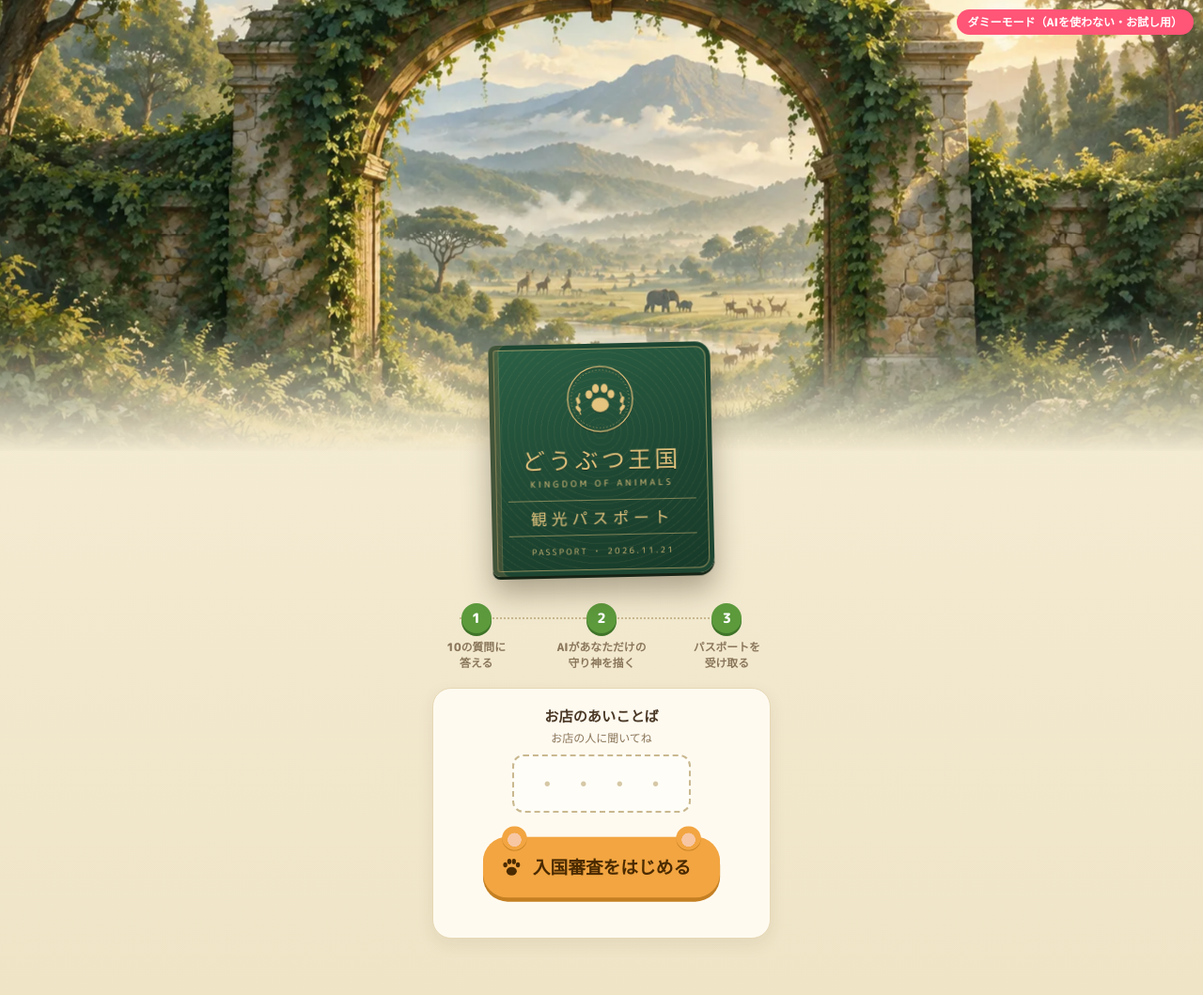
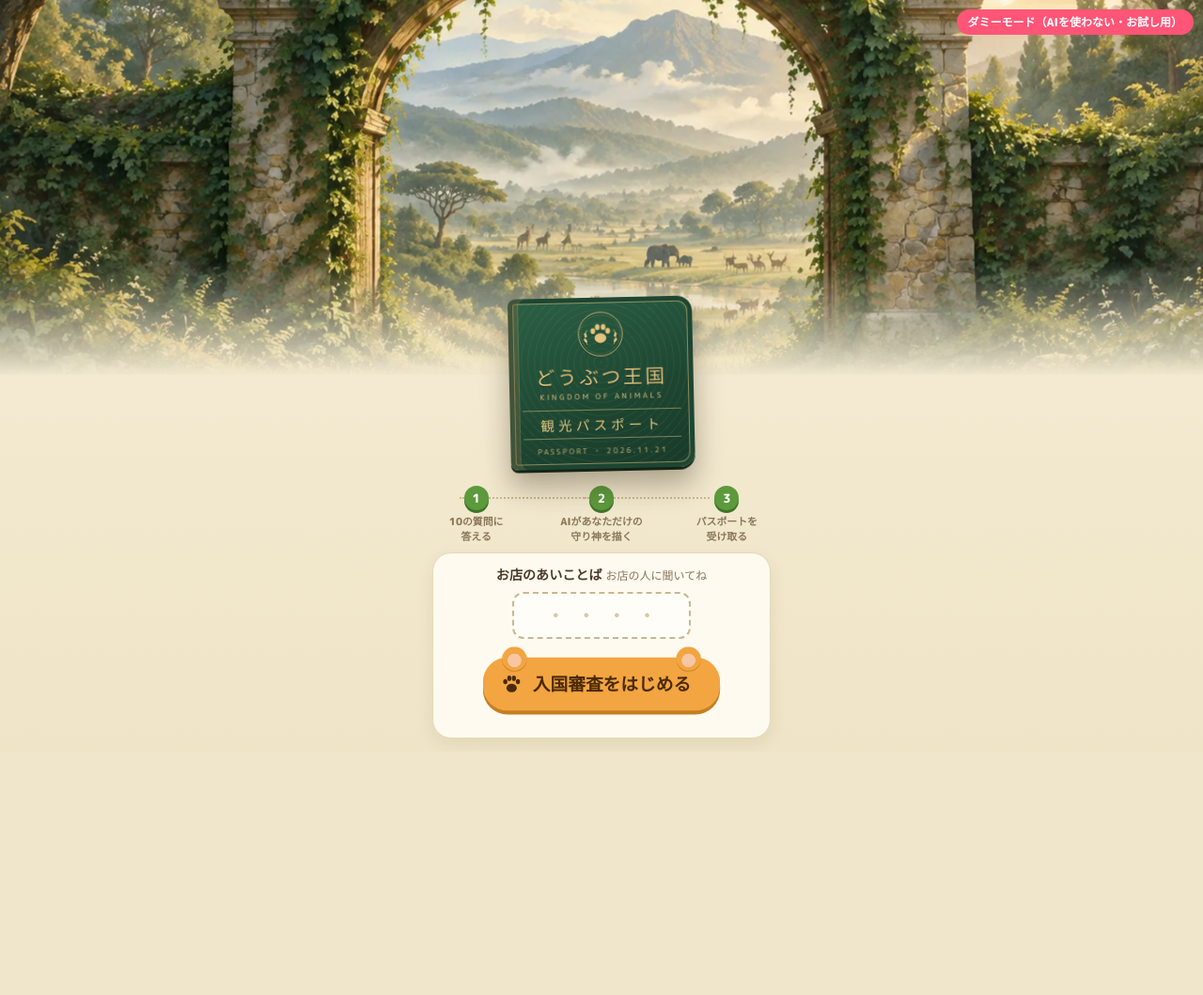
Before and after one commit to u-shin16/gakuensai, a Flask app: page / in a window 1280 px wide. Shown: the whole page at 94% size. After the commit the page ends 791 px from the top, so only its background shows below. Run offline with Flask 3, Linux system fonts and the light colour scheme; some web fonts are replaced.

Commit message:
入り口の画面をスクロールなしで1画面に収める（絵の高さを画面に合わせて伸び縮み）
Co-Authored-By: Claude Opus 5.5 <noreply@anthropic.com>

```diff
--- a/static/kingdom.css
+++ b/static/kingdom.css
@@ -230,3 +230,36 @@ body.at-start .mockbadge { position: fixed; top: 10px; right: 10px; z-index: 30;
 #shopStatus { min-height: 1.4em; margin-top: 10px; color: #c8442f; text-align: center; font-size: .85rem; font-weight: 800; }
 
 @media (min-width: 700px) { .cover { margin-top: -110px; } }
+
+/* ===== はじめの画面を1画面に収める（2026-10-02 ゆーしん「スクロールしないといけないのがだるい」） =====
+   画面の高さいっぱいを使い、絵の部分だけが伸び縮みする。ほかの部品は小さめにまとめる */
+body.at-start { padding-top: 0 !important; padding-bottom: 0 !important; }
+.start { height: 100vh; height: 100dvh; justify-content: flex-start; }
+.gate { flex: 1 1 auto; height: auto !important; min-height: 120px; margin-top: 0 !important; }
+.gate img { position: absolute; inset: 0; }
+.cover { flex: none; width: 196px; margin-top: -78px !important; padding: 14px 14px 12px; }
+.cover .crest { width: 50px; height: 50px; margin-bottom: 4px; }
+.cover .kingdom { font-size: 1.28rem; }
+.cover .en { margin: 1px 0 7px; font-size: .5rem; }
+.cover .pp { font-size: .9rem; padding: 4px 0; }
+.cover .foot { margin-top: 7px; font-size: .5rem; }
+.flow { flex: none; margin: 14px 0 10px; }
+.flow li { font-size: .68rem; }
+.flow i { width: 26px; height: 26px; font-size: .8rem; margin-bottom: 4px; }
+.flow li + li::before { top: 12px; }
+.entry { flex: none; padding: 12px 16px 6px; margin-bottom: max(14px, env(safe-area-inset-bottom)); }
+.entry label.h { margin-bottom: 6px; font-size: .88rem; }
+.entry label.h small { display: inline; margin-left: 4px; }
+.entry #shopCode { font-size: 1.35rem; padding: 7px 0 7px .5em; margin-bottom: 14px; }
+.entry .ticketno { margin-bottom: 12px; }
+.entry button.big { margin-top: 6px; padding-top: 14px; padding-bottom: 14px; }
+#shopStatus { margin-top: 4px; }
+
+/* 背の高い画面（PCなど）は表紙を大きく */
+@media (min-height: 820px) {
+  .cover { width: 236px; margin-top: -100px !important; padding: 20px 18px 16px; }
+  .cover .crest { width: 70px; height: 70px; }
+  .cover .kingdom { font-size: 1.55rem; }
+  .cover .pp { font-size: 1.05rem; }
+  .flow { margin: 22px 0 16px; }
+}
```
